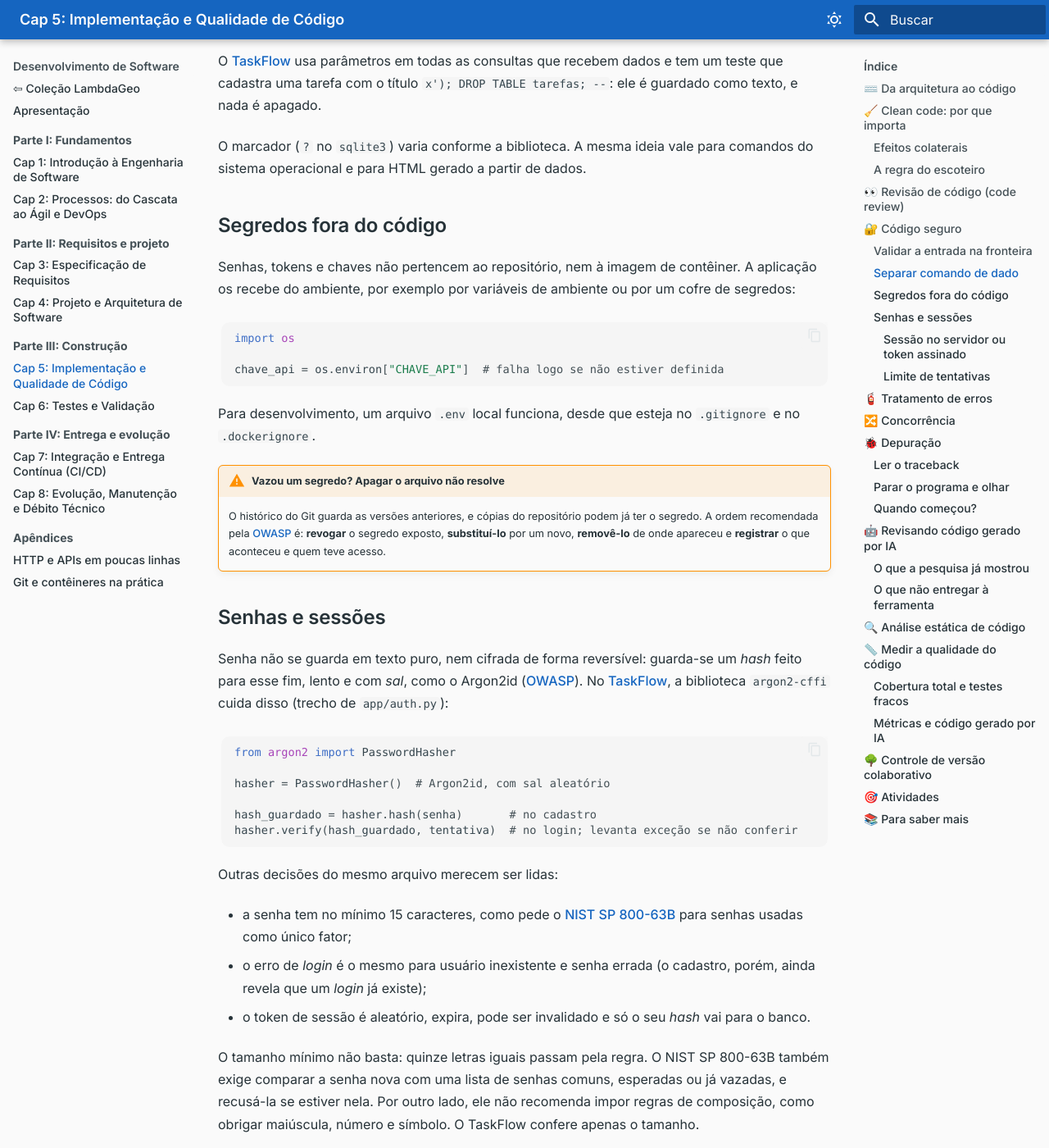
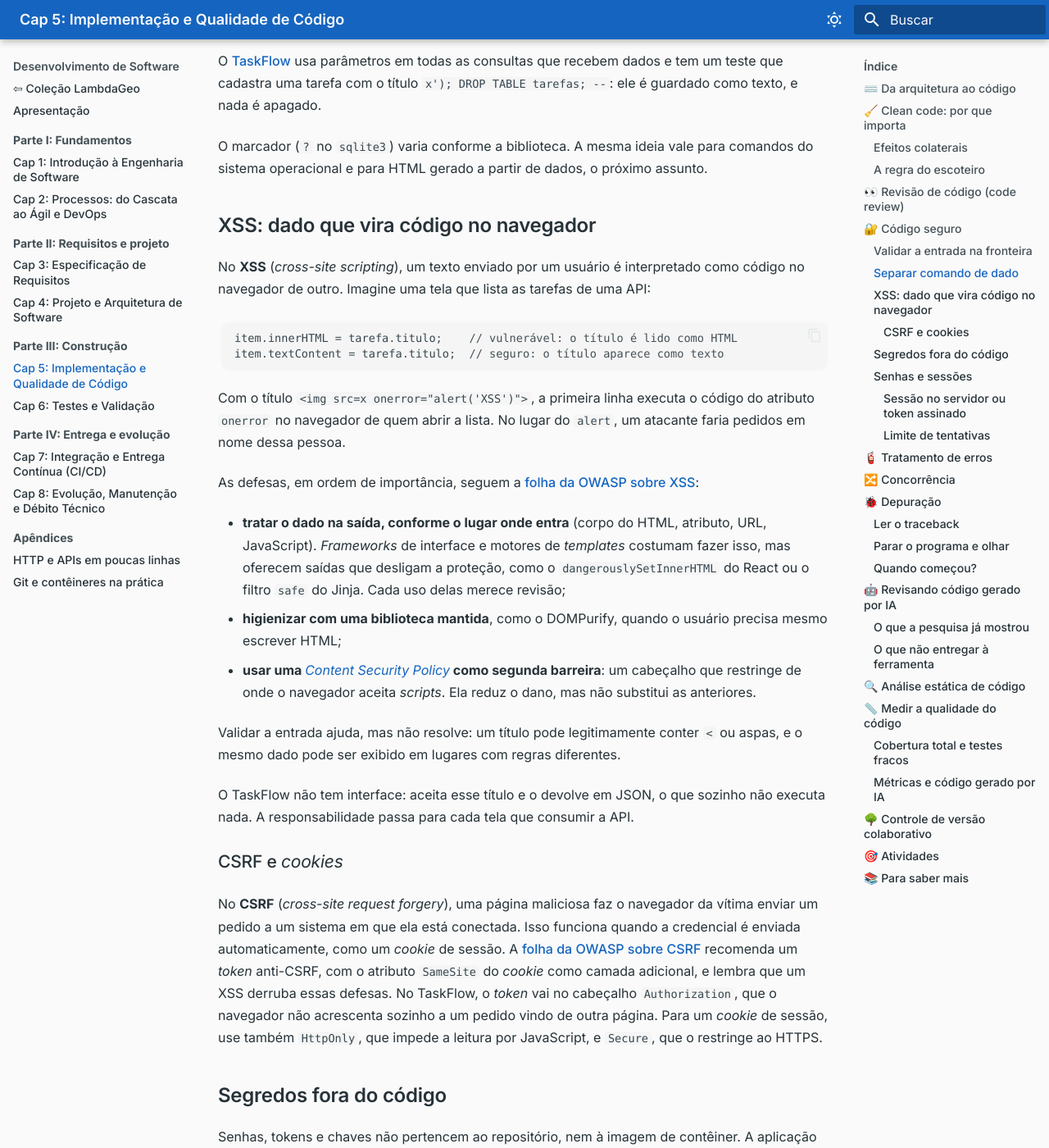
Before and after one commit to lambdageo-edu/book-engenharia-de-software, an MkDocs documentation site: the page built from docs/capitulos/05_implementacao_qualidade.md, in a window 1280 px wide and 1400 px high, scrolled down 4090 px. Shown: the whole window at 82% size. Built offline with MkDocs 1.6.1 and Material for MkDocs 9.7.7, drawn with Linux system fonts in a browser that asks for light colours; some of the changed text lies outside the part shown.

Commit message:
Capítulo 5: XSS, CSRF e cookies de sessão
Co-Authored-By: Claude Sonnet 5.5 <noreply@anthropic.com>
Claude-Session: https://claude.ai/code/session_012bE8URAXDT9a1qc7U92QJo

````diff
--- a/docs/capitulos/05_implementacao_qualidade.md
+++ b/docs/capitulos/05_implementacao_qualidade.md
@@ -114,7 +114,32 @@ cursor.execute("SELECT * FROM tarefas WHERE titulo = ?", (titulo,))
 
 O [TaskFlow](https://github.com/lambdageo-edu/taskflow) usa parâmetros em todas as consultas que recebem dados e tem um teste que cadastra uma tarefa com o título `x'); DROP TABLE tarefas; --`: ele é guardado como texto, e nada é apagado.
 
-O marcador (`?` no `sqlite3`) varia conforme a biblioteca. A mesma ideia vale para comandos do sistema operacional e para HTML gerado a partir de dados.
+O marcador (`?` no `sqlite3`) varia conforme a biblioteca. A mesma ideia vale para comandos do sistema operacional e para HTML gerado a partir de dados, o próximo assunto.
+
+### XSS: dado que vira código no navegador
+
+No **XSS** (*cross-site scripting*), um texto enviado por um usuário é interpretado como código no navegador de outro. Imagine uma tela que lista as tarefas de uma API:
+
+```javascript
+item.innerHTML = tarefa.titulo;    // vulnerável: o título é lido como HTML
+item.textContent = tarefa.titulo;  // seguro: o título aparece como texto
+```
+
+Com o título `<img src=x onerror="alert('XSS')">`, a primeira linha executa o código do atributo `onerror` no navegador de quem abrir a lista. No lugar do `alert`, um atacante faria pedidos em nome dessa pessoa.
+
+As defesas, em ordem de importância, seguem a [folha da OWASP sobre XSS](https://cheatsheetseries.owasp.org/cheatsheets/Cross_Site_Scripting_Prevention_Cheat_Sheet.html):
+
+* **tratar o dado na saída, conforme o lugar onde entra** (corpo do HTML, atributo, URL, JavaScript). *Frameworks* de interface e motores de *templates* costumam fazer isso, mas oferecem saídas que desligam a proteção, como o `dangerouslySetInnerHTML` do React ou o filtro `safe` do Jinja. Cada uso delas merece revisão;
+* **higienizar com uma biblioteca mantida**, como o DOMPurify, quando o usuário precisa mesmo escrever HTML;
+* **usar uma [*Content Security Policy*](https://developer.mozilla.org/en-US/docs/Web/HTTP/Guides/CSP) como segunda barreira**: um cabeçalho que restringe de onde o navegador aceita *scripts*. Ela reduz o dano, mas não substitui as anteriores.
+
+Validar a entrada ajuda, mas não resolve: um título pode legitimamente conter `<` ou aspas, e o mesmo dado pode ser exibido em lugares com regras diferentes.
+
+O TaskFlow não tem interface: aceita esse título e o devolve em JSON, o que sozinho não executa nada. A responsabilidade passa para cada tela que consumir a API.
+
+#### CSRF e *cookies*
+
+No **CSRF** (*cross-site request forgery*), uma página maliciosa faz o navegador da vítima enviar um pedido a um sistema em que ela está conectada. Isso funciona quando a credencial é enviada automaticamente, como um *cookie* de sessão. A [folha da OWASP sobre CSRF](https://cheatsheetseries.owasp.org/cheatsheets/Cross-Site_Request_Forgery_Prevention_Cheat_Sheet.html) recomenda um *token* anti-CSRF, com o atributo `SameSite` do *cookie* como camada adicional, e lembra que um XSS derruba essas defesas. No TaskFlow, o *token* vai no cabeçalho `Authorization`, que o navegador não acrescenta sozinho a um pedido vindo de outra página. Para um *cookie* de sessão, use também `HttpOnly`, que impede a leitura por JavaScript, e `Secure`, que o restringe ao HTTPS.
 
 ### Segredos fora do código
 
@@ -534,9 +559,13 @@ Git se tornou, de longe, o sistema de controle de versão dominante na indústri
 9. Em `corrida.py`, troque o trecho intercalado por chamadas a `assumir` e confira que só a primeira devolve `True`. Depois procure, em um projeto seu, um "consulta, decide, grava" e diga o que acontece se dois pedidos chegarem juntos.
 10. Rode o exemplo de `prazo.py` com cobertura e com teste de mutação. Depois peça a um assistente de IA testes para uma função sua e veja quantos mutantes eles matam.
 11. Em um sistema seu, desative um usuário que está com a sessão aberta. Quanto tempo ele ainda consegue usar o sistema? Escreva o teste que expressa o prazo que você considera aceitável.
+12. Em um projeto seu com interface, procure `innerHTML`, `dangerouslySetInnerHTML` ou o filtro `safe`. Para cada uso, de onde vem o dado? Em um ambiente local, teste com o título do exemplo de XSS.
 
 ## 📚 Para saber mais
 
+* OWASP *Cross Site Scripting Prevention Cheat Sheet* — [cheatsheetseries.owasp.org](https://cheatsheetseries.owasp.org/cheatsheets/Cross_Site_Scripting_Prevention_Cheat_Sheet.html)
+* OWASP *Cross-Site Request Forgery Prevention Cheat Sheet* — [cheatsheetseries.owasp.org](https://cheatsheetseries.owasp.org/cheatsheets/Cross-Site_Request_Forgery_Prevention_Cheat_Sheet.html)
+* MDN, *Content Security Policy (CSP)* — [developer.mozilla.org](https://developer.mozilla.org/en-US/docs/Web/HTTP/Guides/CSP)
 * NIST SP 800-63B-4, *Authentication and Authenticator Management* — [pages.nist.gov](https://pages.nist.gov/800-63-4/sp800-63b.html)
 * RFC 7519, *JSON Web Token (JWT)* — [rfc-editor.org](https://www.rfc-editor.org/rfc/rfc7519)
 * OWASP *Authentication Cheat Sheet* — [cheatsheetseries.owasp.org](https://cheatsheetseries.owasp.org/cheatsheets/Authentication_Cheat_Sheet.html)
````
